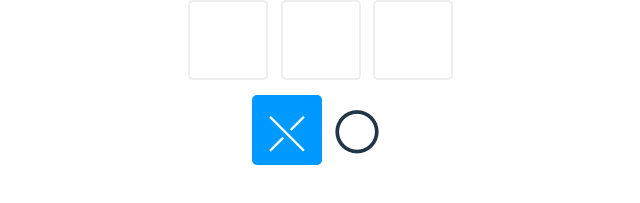
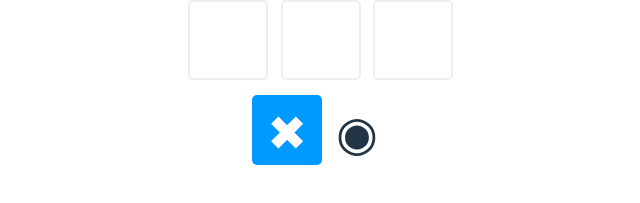
Before and after one commit to LeonCantillo/React-course, a React (Vite) app in the folder projects/02-triki-game/: page / in a window 1280 px wide. Shown: the part 477-680 px from the top of the page, without its empty margins (318-958 px from the left). Built offline with nearby package versions, Linux system fonts and the light colour scheme.

Commit message:
Cambio de  caracteres de juego

```diff
--- a/projects/02-triki-game/src/constants.js
+++ b/projects/02-triki-game/src/constants.js
@@ -1,6 +1,6 @@
 export const TURNS = {
-    x: '⤬',
-    o: '〇'
+    x: '✖',
+    o: '◉'
 }
 
 export const WINNER_COMBOS = [
```
